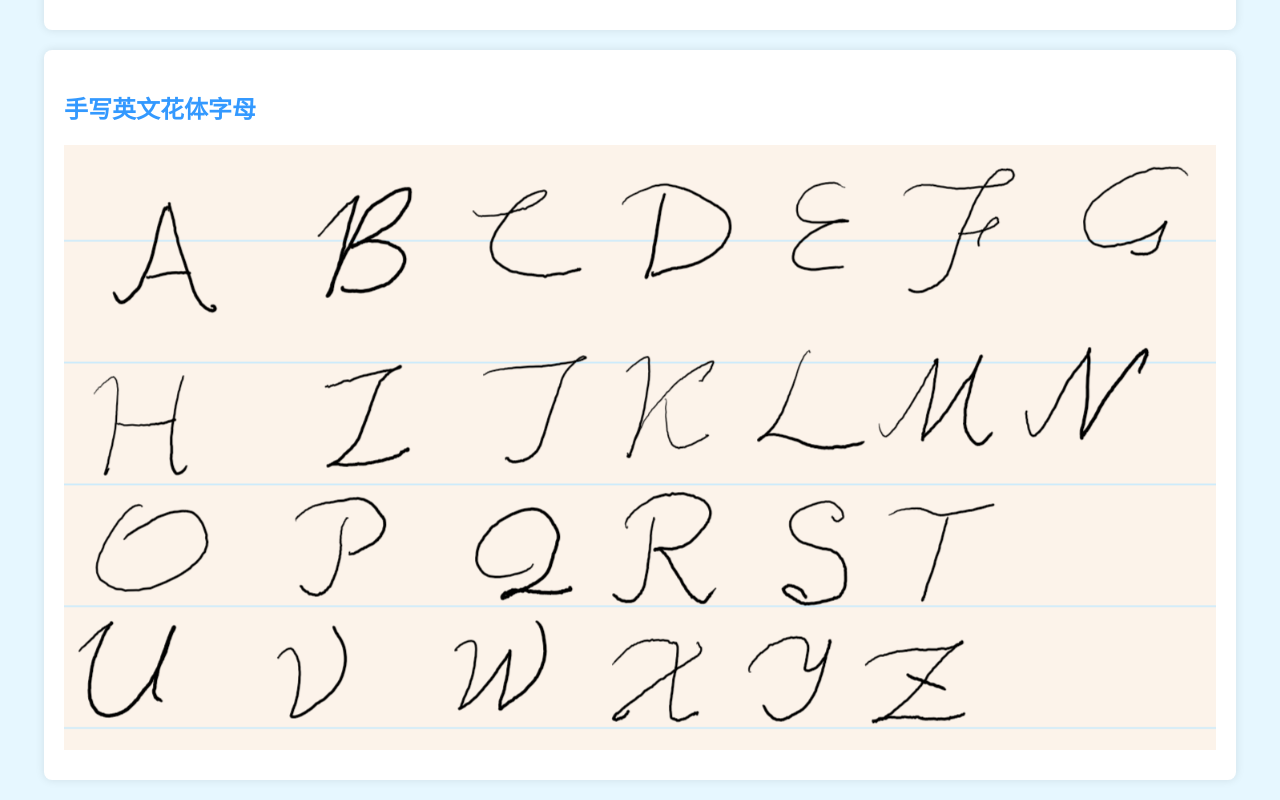
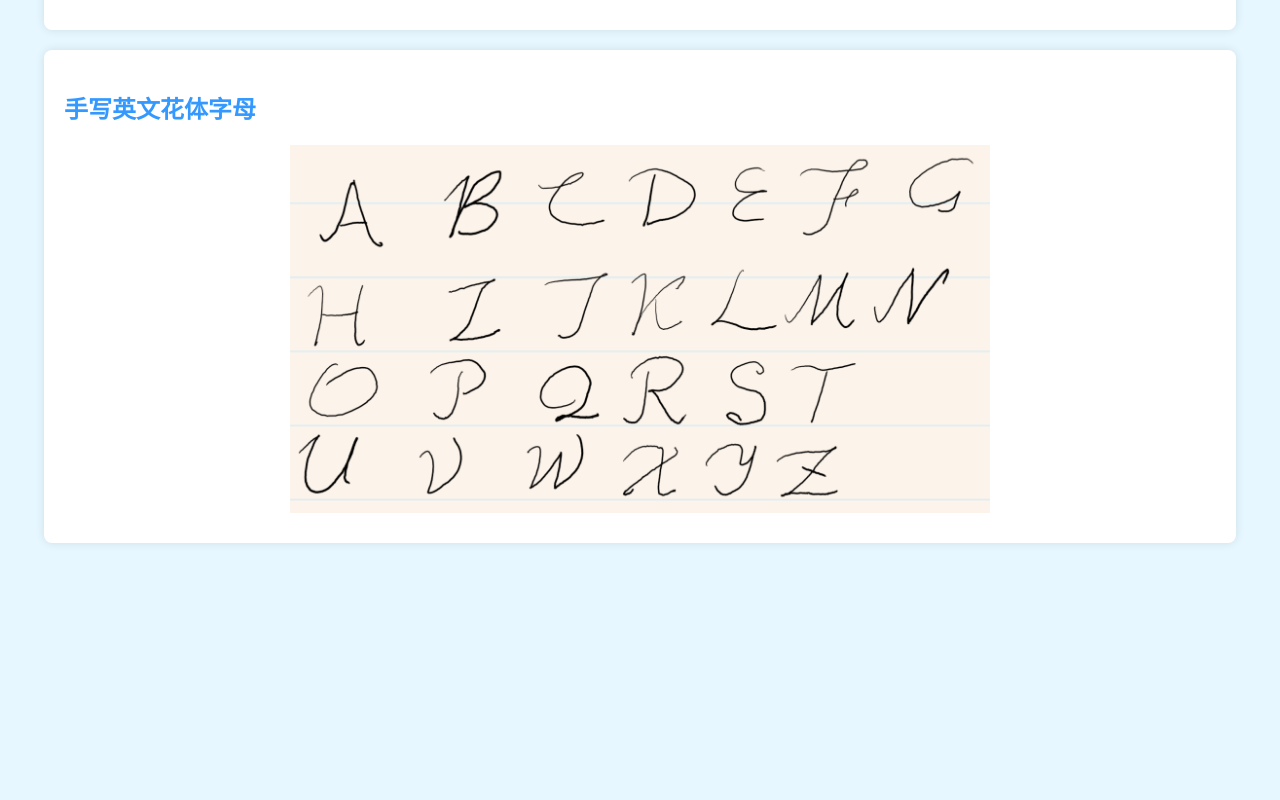
Before and after one commit to madoscp/Jason-math-base, a plain HTML site: page math/fancy-alphabet.html in a window 1280 px wide. Shown: the part 2484-3284 px from the top of the page. After the commit the page ends 3047 px from the top, so only its background shows below. Drawn offline with nearby package versions, Linux system fonts and the light colour scheme.

Commit message:
Update fancy-alphabet.html

```diff
--- a/math/fancy-alphabet.html
+++ b/math/fancy-alphabet.html
@@ -69,7 +69,7 @@
             margin-left: auto;
             margin-right: auto;
             max-width: 100%; /* 使图片不会超过容器宽度 */
-            width: 100%;   /* 设置图片的宽度 */
+            width: 700px;   /* 设置图片的宽度 */
             height: auto;   /* 让高度自动调整 */
         }
         /* 媒体查询，用于调整移动设备上的样式 */
```
